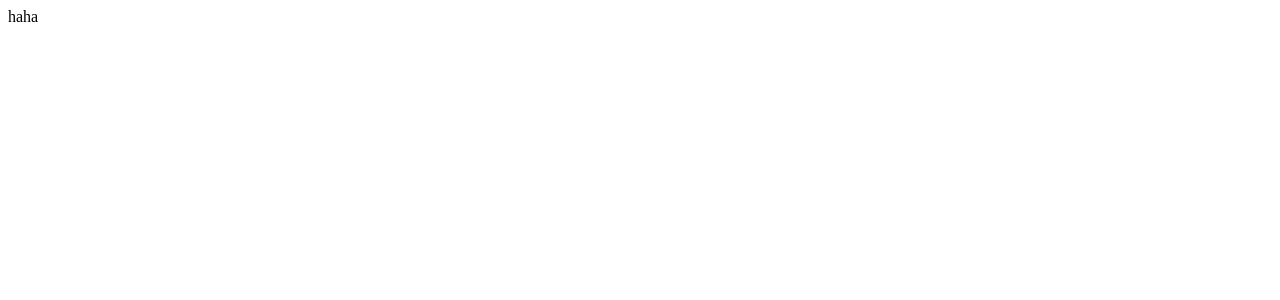
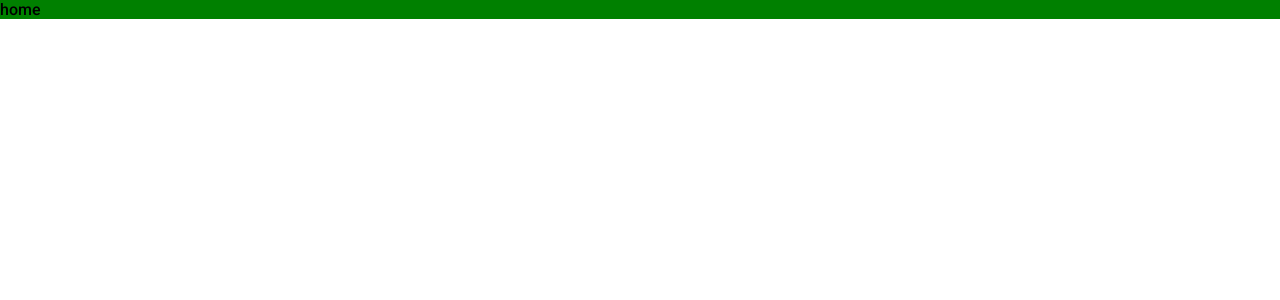
Before and after one commit to joker7t/porfolio, a React (Create React App) app: page / in a window 1280 px wide. Shown: the top 300 px of the page. Built offline with nearby package versions, Linux system fonts and the light colour scheme.

Commit message:
build basic structure for css

```diff
--- a/public/index.html
+++ b/public/index.html
@@ -1,14 +1,12 @@
 <!DOCTYPE html>
 <html lang="en">
+
 <head>
   <meta charset="utf-8" />
   <link rel="icon" href="%PUBLIC_URL%/favicon.ico" />
   <meta name="viewport" content="width=device-width, initial-scale=1" />
   <meta name="theme-color" content="#000000" />
-    <meta
-      name="description"
-      content="Web site created using create-react-app"
-    />
+  <meta name="description" content="Web site created using create-react-app" />
   <link rel="apple-touch-icon" href="%PUBLIC_URL%/logo192.png" />
   <!--
       manifest.json provides metadata used when your web app is installed on a
@@ -24,8 +22,13 @@
       work correctly both with client-side routing and a non-root public URL.
       Learn how to configure a non-root public URL by running `npm run build`.
     -->
-    <title>React App</title>
+  <link href="https://fonts.googleapis.com/css2?family=Righteous&display=swap" rel="stylesheet">
+  <link
+    href="https://fonts.googleapis.com/css2?family=Righteous&family=Roboto:ital,wght@0,300;0,500;1,300;1,500&display=swap"
+    rel="stylesheet">
+  <title>Toan Nguyen</title>
 </head>
+
 <body>
   <noscript>You need to enable JavaScript to run this app.</noscript>
   <div id="root"></div>
@@ -40,4 +43,8 @@
       To create a production bundle, use `npm run build` or `yarn build`.
     -->
 </body>
+
+<script nomodule src="https://cdnjs.cloudflare.com/ajax/libs/babel-polyfill/6.26.0/polyfill.min.js"
+  integrity="sha256-WRc/eG3R84AverJv0zmqxAmdwQxstUpqkiE+avJ3WSo=" crossorigin="anonymous"></script>
+
 </html>
--- a/src/App.js
+++ b/src/App.js
@@ -1,11 +1,18 @@
 import React from 'react';
-import './resources/css/App.scss';
+import './resources/css/app.scss';
+import { BrowserRouter as Router, Route, Switch, Redirect } from 'react-router-dom';
+import Home from './components/home/Home';
 
 function App() {
   return (
-    <div className="App">
-      haha
-    </div>
+    <Router>
+      <div className="App">
+        <Switch>
+          <Route exact path='/' component={Home} />
+          <Redirect from="*" to="/" />
+        </Switch>
+      </div>
+    </Router>
   );
 }
 
--- /dev/null
+++ b/src/components/home/Home.js
@@ -0,0 +1,12 @@
+import React from 'react';
+import classes from './css/Home.module.scss';
+
+const Home = () => {
+    return (
+        <div className={classes.Home}>
+            home
+        </div>
+    );
+}
+
+export default Home;
--- /dev/null
+++ b/src/components/home/css/Home.module.scss
@@ -0,0 +1,3 @@
+.Home{
+    background: green;
+}
--- a/src/resources/css/App.scss
+++ b/src/resources/css/App.scss
@@ -0,0 +1,6 @@
+*{
+  box-sizing: border-box;
+  font-family: 'Roboto', sans-serif;
+  margin: 0;
+  padding: 0;
+}
```
Lines whose indentation alone changed are shown as unchanged.
